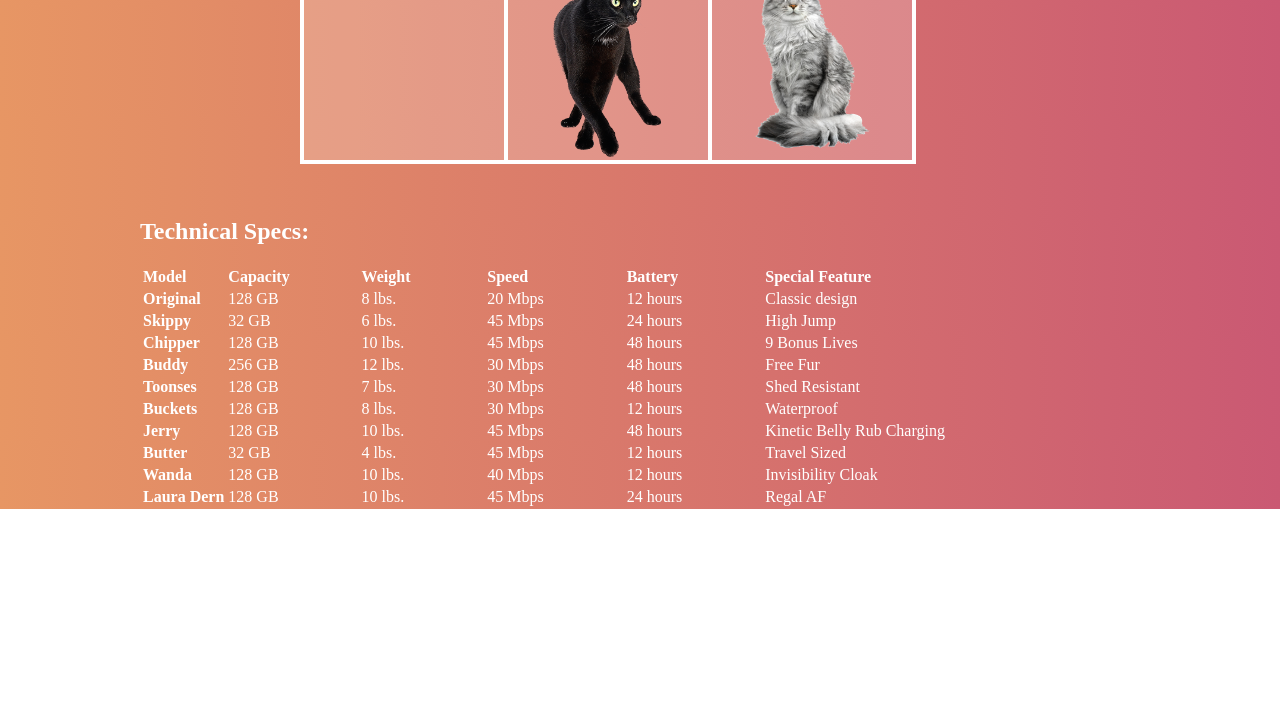
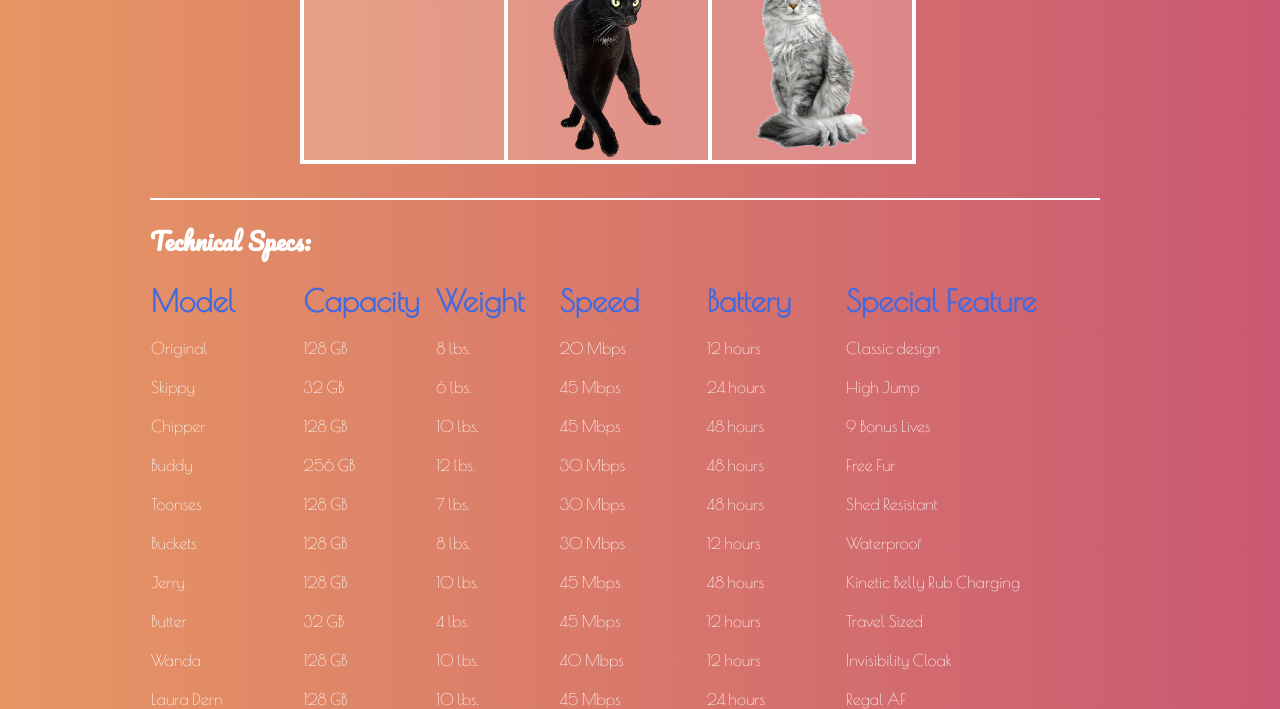
Before and after one commit to Sigtaba/cinco, a plain HTML site: page index.html in a window 1280 px wide. Shown: the part 1302-2011 px from the top of the page. Before the commit the page ends 1811 px from the top, so only its background shows below. Drawn offline with nearby package versions, Linux system fonts and the light colour scheme; a web font is replaced by a local one.

Commit message:
add table styling and text shadow

```diff
--- a/css/styles.css
+++ b/css/styles.css
@@ -18,7 +18,8 @@ color:white;
   top: 45px;
   left: 60px;
   font-family: 'Pacifico', cursive;
-  color: #4169E1;
+  text-shadow: 6px 6px #4169E1;
+  color: white;
 }
 
 .info {
@@ -104,6 +105,7 @@ ul {
   font-size: 50px;
   margin-top: -28px;
   border-bottom: 3px solid #4169E1;
+  text-shadow: 6px 6px #4169E1;
 }
 
 button {
@@ -123,7 +125,7 @@ button:hover {
 .description {
   position: absolute;
   top: 600px;
-  left: 110px;
+  left: 70px;
   font-family: 'Poiret One', cursive;
   font-size: 50px;
   text-align: center;
@@ -135,7 +137,7 @@ button:hover {
   position: absolute;
   top: 780px;
   left: 300px;
-    font-family: 'Pacifico', cursive;
+  font-family: 'Pacifico', cursive;
 }
 
 .gallery {
@@ -280,9 +282,35 @@ button:hover {
 .specs {
   position: absolute;
   top: 1500px;
-  left: 140px;
+  left: 150px;
+}
+
+table {
+  border-collapse: collapse;
 }
 
 .table th, td {
   text-align: left;
 }
+
+.specs {
+  border-top: 2px solid white;
+  font-family: 'Poiret One', cursive;
+}
+
+.specs th {
+  font-size: 30px;
+  color: #4169E1;
+}
+
+.specs td {
+  padding-top: 20px;
+}
+
+.specs h2 {
+  font-family: 'Pacifico', cursive;
+}
+
+.specs tbody tr:hover {
+  background-color: rgba(255, 255, 255, 0.3);
+}
--- a/index.html
+++ b/index.html
@@ -55,7 +55,7 @@
         <h2>Additional Models:</h2>
       </div>
       <div class="gallery">
-        <div class="gal-image">
+        <div class="gal-image cat1">
           <img src="img/cat1.png" alt="cat" id="cat1">
         </div>
         <div class="gal-image">
@@ -99,7 +99,7 @@
             </thead>
             <tbody>
               <tr>
-                <th>Original</th>
+                <td>Original</td>
                 <td>128 GB</td>
                 <td>8 lbs.</td>
                 <td>20 Mbps</td>
@@ -107,7 +107,7 @@
                 <td>Classic design</td>
               </tr>
               <tr>
-                <th>Skippy</th>
+                <td>Skippy</td>
                 <td>32 GB</td>
                 <td>6 lbs.</td>
                 <td>45 Mbps</td>
@@ -115,7 +115,7 @@
                 <td>High Jump</td>
               </tr>
               <tr>
-                <th>Chipper</th>
+                <td>Chipper</td>
                 <td>128 GB</td>
                 <td>10 lbs.</td>
                 <td>45 Mbps</td>
@@ -123,7 +123,7 @@
                 <td>9 Bonus Lives</td>
               </tr>
               <tr>
-                <th>Buddy</th>
+                <td>Buddy</td>
                 <td>256 GB</td>
                 <td>12 lbs.</td>
                 <td>30 Mbps</td>
@@ -131,7 +131,7 @@
                 <td>Free Fur</td>
               </tr>
               <tr>
-                <th>Toonses</th>
+                <td>Toonses</td>
                 <td>128 GB</td>
                 <td>7 lbs.</td>
                 <td>30 Mbps</td>
@@ -139,7 +139,7 @@
                 <td>Shed Resistant</td>
               </tr>
               <tr>
-                <th>Buckets</th>
+                <td>Buckets</td>
                 <td>128 GB</td>
                 <td>8 lbs.</td>
                 <td>30 Mbps</td>
@@ -147,7 +147,7 @@
                 <td>Waterproof</td>
               </tr>
               <tr>
-                <th>Jerry</th>
+                <td>Jerry</td>
                 <td>128 GB</td>
                 <td>10 lbs.</td>
                 <td>45 Mbps</td>
@@ -155,7 +155,7 @@
                 <td>Kinetic Belly Rub Charging</td>
               </tr>
               <tr>
-                <th>Butter</th>
+                <td>Butter</td>
                 <td>32 GB</td>
                 <td>4 lbs.</td>
                 <td>45 Mbps</td>
@@ -163,7 +163,7 @@
                 <td>Travel Sized</td>
               </tr>
               <tr>
-                <th>Wanda</th>
+                <td>Wanda</td>
                 <td>128 GB</td>
                 <td>10 lbs.</td>
                 <td>40 Mbps</td>
@@ -171,7 +171,7 @@
                 <td>Invisibility Cloak</td>
               </tr>
               <tr>
-                <th>Laura Dern</th>
+                <td>Laura Dern</th>
                 <td>128 GB</td>
                 <td>10 lbs.</td>
                 <td>45 Mbps</td>
```
Also changed, not shown: img/icon-cat2.png.
